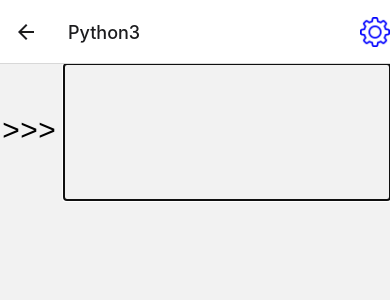
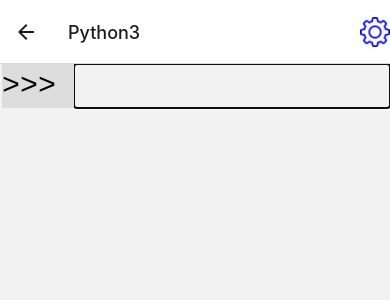
Before and after one commit to camcwhite/ipad-repl, a React Native app in the folder ipad-repl-app/: screen /REPLScreen in a window 390 px wide. Shown: the top 300 px of the page. Built offline with nearby package versions, Linux system fonts and the light colour scheme.

Commit message:
Dummy REPL response and multiline input

```diff
--- a/ipad-repl-app/components/REPLScreen.tsx
+++ b/ipad-repl-app/components/REPLScreen.tsx
@@ -2,41 +2,80 @@ import React, { useState, useRef, useEffect } from "react";
 import { StyleSheet, View, TextInput, Text, NativeEventEmitter } from "react-native";
 import { NativeStackNavigationProp } from "@react-navigation/native-stack";
 import { StackParamList } from "../App";
+import { getResponse } from "../models/pythonREPL";
 
 export type REPLScreenNavigationProp = NativeStackNavigationProp<StackParamList, 'REPLScreen'>
 
-const PREFIX = '>>> ';
+const START_PREFIX = '>>> ';
+const CONTINUED_PREFIX = '... ';
+const getPrefix = (index) => (index === 0) ? START_PREFIX : CONTINUED_PREFIX;
 
 export const REPLScreen = (navigation: REPLScreenNavigationProp) => {
   const [consoleHistory, setConsoleHistory] = useState([]);
-  const [consoleEditText, setConsoleEditText] = useState("");
+  const [consoleEditText, setConsoleEditText] = useState([""]);
+  const [consoleHistoryDisplay, setConsoleHistoryDisplay] = useState([]);
+  const [consoleEditNewLines, setConsoleEditNewLines] = useState(0);
   const consoleInput = useRef(undefined);
 
   return (
     <View style={styles.container}>
-      {consoleHistory.map((text) => {
+      {consoleHistoryDisplay.map((text) => {
         return (
           <Text style={styles.consoleText}>{text}</Text>
         );
       })}
       <View style={styles.consoleInputContainer}>
-        <Text style={styles.consoleText}>{PREFIX}</Text>
+        <View style={styles.prefixContainer}>
+          <Text style={styles.consoleText}>
+            {getPrefix(consoleEditText.length - 1)}
+          </Text>
+        </View>
         <TextInput
-          style={{...styles.consoleText, paddingVertical: 0 }}
+          style={{...styles.consoleText}}
           autoCorrect={false}
           autoCapitalize="none"
           multiline={true}
-          numberOfLines={4}
+          numberOfLines={1}
           autoFocus={true}
-          value={consoleEditText}
+          value={consoleEditText.slice(-1)[0]}
+          onContentSizeChange={(event) => {
+            // console.log(event.nativeEvent.contentSize.height);
+          }}
           onChangeText={(newText) => {
+            console.log(newText);
             if (newText.slice(-1) !== '\n')
-              setConsoleEditText(newText);
+              setConsoleEditText([...consoleEditText.slice(0, -1), newText]);
           }}
           onKeyPress={(event) => {
+            console.log(`Key: ${event.nativeEvent.key}`);
             if (event.nativeEvent.key === 'Enter') {
-              setConsoleHistory([...consoleHistory, PREFIX + consoleEditText]);
-              setConsoleEditText("");
+              const response = getResponse(consoleEditText);
+              if (response.responseComplete()) {
+                console.log('COMPLETE ' + consoleEditText);
+                const responseText = response.responseText();
+                const prefix = getPrefix(consoleEditText.length - 1);
+                setConsoleHistory([
+                  ...consoleHistory,
+                  ...consoleEditText,
+                  responseText
+                ]);
+                setConsoleHistoryDisplay([
+                  ...consoleHistoryDisplay,
+                  prefix + consoleEditText.slice(-1)[0],
+                  responseText
+                ]);
+                setConsoleEditText([""]);
+                setConsoleEditNewLines(0);
+              }
+              else {
+                setConsoleEditNewLines(consoleEditNewLines + 1);
+                setConsoleHistoryDisplay([
+                  ...consoleHistoryDisplay,
+                  ...consoleEditText.slice(-1).map((text) => getPrefix(consoleEditText.length - 1) + text)]);
+                setConsoleEditText([
+                  ...consoleEditText, ""
+                ]);
+              }
             }
           }}
         />
@@ -59,6 +98,11 @@ const styles = StyleSheet.create({
   consoleInputContainer: {
     display: 'flex',
     flexDirection: 'row',
-    alignItems: 'center',
-  }
+    alignItems: 'flex-start',
+  },
+  prefixContainer: {
+    backgroundColor: '#DDD',
+    display: 'flex',
+    flexDirection: 'column',
+  },
 });
--- /dev/null
+++ b/ipad-repl-app/models/pythonREPL.ts
@@ -0,0 +1,56 @@
+export interface REPLResponse {
+
+  /**
+   * Get the response text from this REPL Response
+   * @throws Error if the REPL expected another line of input
+   * @returns the response text
+   */
+  responseText():string;
+
+  /**
+   * Check if this REPL Response has a completed input (no more lines expected)
+   * @returns true if the REPL is ready to return response text, false otherwise
+   */
+  responseComplete():boolean;
+
+}
+
+class REPLTextResponse implements REPLResponse {
+
+  public constructor(public readonly inputText) {}
+
+  /**
+   * @inheritdoc
+   */
+  public responseText():string {
+    return `REPL Response. Input was:\n${this.inputText}`;
+  }
+
+  /**
+   * @inheritdoc
+   */
+  public responseComplete():boolean { return true; }
+
+}
+
+class REPLUnfinishedResponse implements REPLResponse {
+
+  /**
+   * @inheritdoc
+   */
+  public responseText():string {
+    throw Error("REPL did not receive complete input.")
+  }
+
+  /**
+   * @inheritdoc
+   */
+  public responseComplete():boolean { return false; }
+
+}
+
+export function getResponse(input:Array<string>): REPLResponse {
+  if (input.slice(-1)[0].slice(-1) === ':')
+    return new REPLUnfinishedResponse();
+  else return new REPLTextResponse(input.join('\n'));
+}
```
